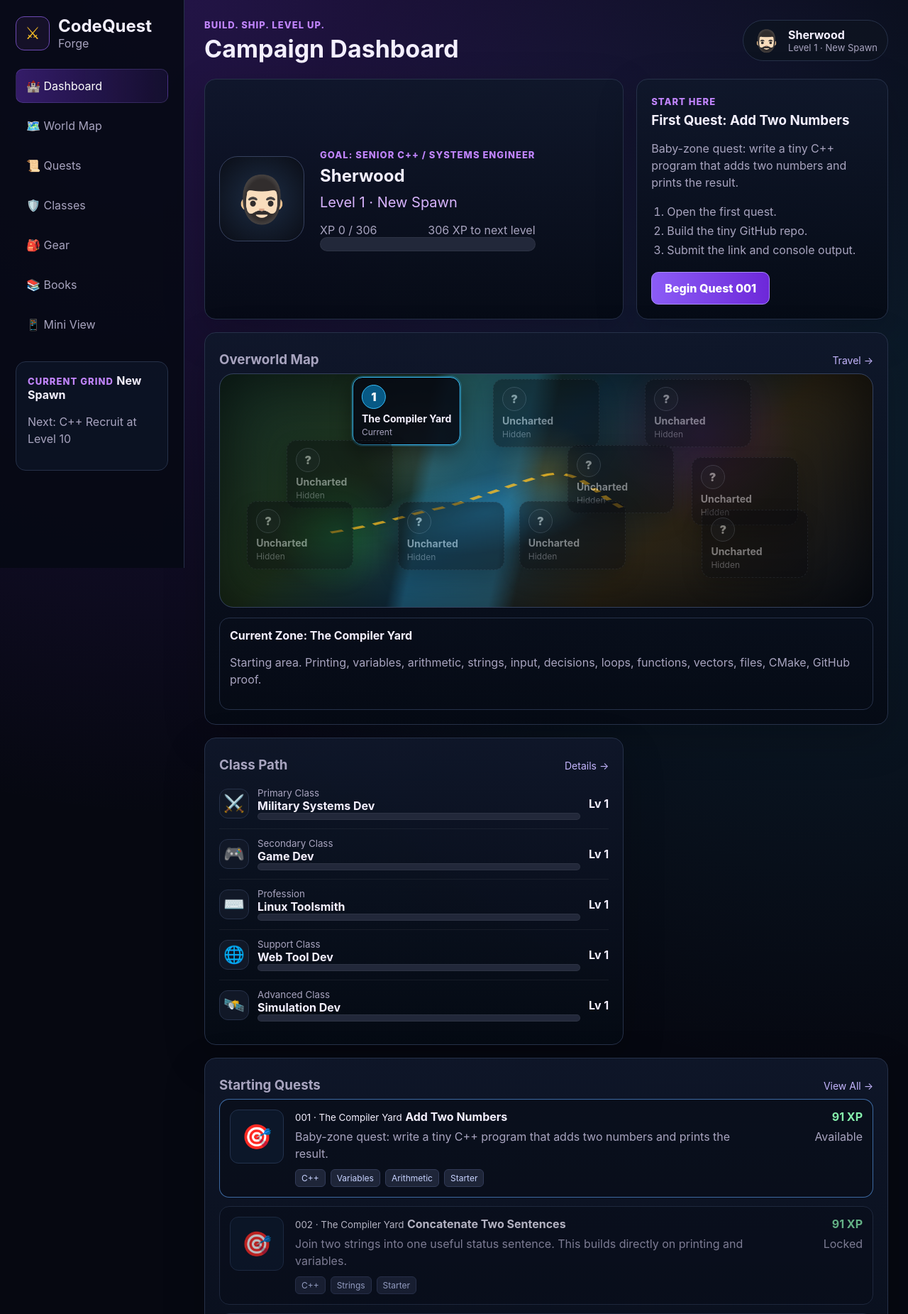
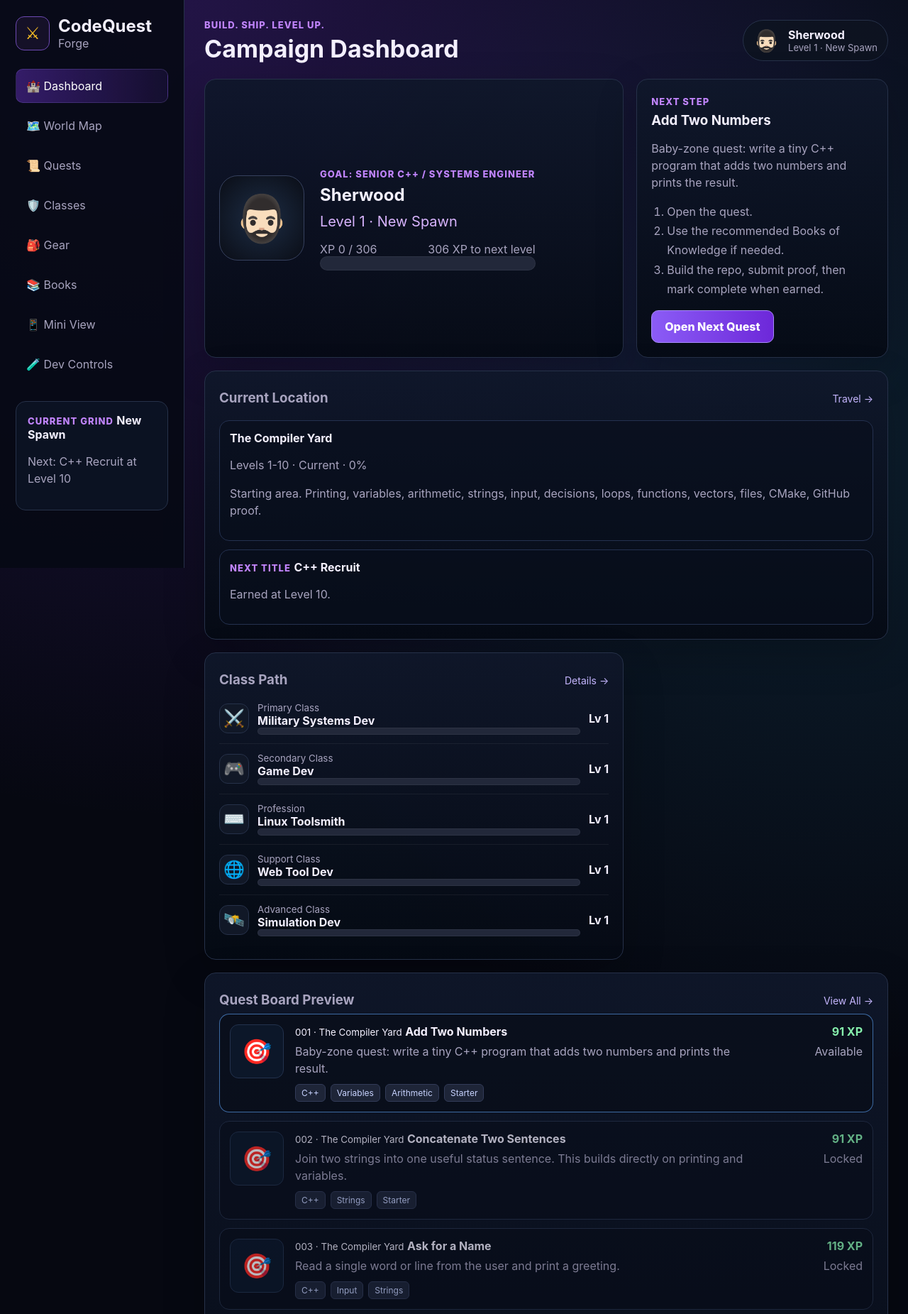
Before and after one commit to PaulFSherwood/codequest-forge, a FastAPI app: page / in a window 1280 px wide. Shown: the top 1851 px of the page at 71% size. Run offline with FastAPI, Linux system fonts and the light colour scheme; data that the repository does not hold is empty.

Commit message:
UI update.

```diff
--- a/app/main.py
+++ b/app/main.py
@@ -12,7 +12,7 @@ from . import storage
 
 ROOT = Path(__file__).resolve().parents[1]
 
-app = FastAPI(title="CodeQuest Forge", version="0.5.2")
+app = FastAPI(title="CodeQuest Forge", version="0.5.3")
 DATA_IMAGES_DIR = ROOT / "data" / "images"
 DATA_IMAGES_DIR.mkdir(parents=True, exist_ok=True)
 app.mount("/static", StaticFiles(directory=ROOT / "app" / "static"), name="static")
@@ -154,6 +154,31 @@ def undo_quest(quest_id: str):
     return RedirectResponse(url=f"/quest/{quest_id}?undone=1", status_code=303)
 
 
+
+
+@app.get("/admin", response_class=HTMLResponse)
+def admin(request: Request):
+    return render(request, "admin.html")
+
+
+@app.post("/admin/level")
+def admin_set_level(level: int = Form(...)):
+    storage.set_dev_level(level)
+    return RedirectResponse(url="/admin?level=1", status_code=303)
+
+
+@app.post("/admin/xp")
+def admin_adjust_xp(delta: int = Form(...)):
+    storage.adjust_dev_xp(delta)
+    return RedirectResponse(url="/admin?xp=1", status_code=303)
+
+
+@app.post("/admin/clear-dev")
+def admin_clear_dev():
+    storage.clear_dev_state()
+    return RedirectResponse(url="/admin?cleared=1", status_code=303)
+
+
 @app.get("/api/state")
 def api_state():
     return storage.state()
--- a/app/static/styles.css
+++ b/app/static/styles.css
@@ -519,3 +519,72 @@ input, textarea { width: 100%; border: 1px solid #334155; background: #060b14; c
   .mmo-progress-overlay,
   .mmo-events-overlay { position: absolute; }
 }
+
+.admin-form {
+  display: grid;
+  gap: 10px;
+  margin-top: 14px;
+}
+.admin-form input {
+  background: #080f1d;
+  border: 1px solid #293654;
+  border-radius: 10px;
+  color: #f8fafc;
+  padding: 10px 12px;
+}
+.admin-buttons {
+  display: flex;
+  flex-wrap: wrap;
+  gap: 10px;
+  margin-top: 14px;
+}
+.admin-buttons button,
+.button.danger {
+  border: 1px solid #3b4567;
+  border-radius: 10px;
+  padding: 10px 12px;
+  background: #111b2f;
+  color: #e2e8f0;
+  cursor: pointer;
+}
+.button.danger {
+  background: #3a1220;
+  border-color: #7f1d1d;
+}
+.dashboard-current-zone,
+.next-unlock-box {
+  border: 1px solid #24314f;
+  border-radius: 14px;
+  padding: 14px;
+  background: rgba(8, 15, 29, 0.65);
+  margin-top: 12px;
+}
+.completed-quests-box {
+  margin-top: 22px;
+  border: 1px solid #26324d;
+  border-radius: 14px;
+  background: rgba(8, 15, 29, 0.7);
+  padding: 12px;
+}
+
+.completed-quests-box summary {
+  cursor: pointer;
+  color: #94a3b8;
+  font-weight: 700;
+  padding: 8px;
+}
+
+.completed-list {
+  margin-top: 12px;
+}
+
+.quest-card.completed {
+  opacity: 0.45;
+  filter: grayscale(0.75);
+  border-color: #334155;
+}
+
+.quest-card.completed:hover {
+  opacity: 0.8;
+  filter: grayscale(0.25);
+}
--- a/app/templates/base.html
+++ b/app/templates/base.html
@@ -4,7 +4,7 @@
   <meta charset="utf-8" />
   <meta name="viewport" content="width=device-width, initial-scale=1" />
   <title>{% block title %}CodeQuest Forge{% endblock %}</title>
-  <link rel="stylesheet" href="/static/styles.css?v=0.5.2" />
+  <link rel="stylesheet" href="/static/styles.css?v=0.5.3" />
 </head>
 <body>
   <div class="app-shell">
@@ -24,6 +24,7 @@
         <a href="/gear" class="{% if request.url.path == '/gear' %}active{% endif %}">🎒 Gear</a>
         <a href="/books" class="{% if request.url.path.startswith('/book') or request.url.path == '/books' %}active{% endif %}">📚 Books</a>
         <a href="/mini" class="{% if request.url.path == '/mini' %}active{% endif %}">📱 Mini View</a>
+        <a href="/admin" class="{% if request.url.path == '/admin' %}active{% endif %}">🧪 Dev Controls</a>
       </nav>
       <div class="side-card">
         <span class="eyebrow">Current Grind</span>
--- a/app/templates/dashboard.html
+++ b/app/templates/dashboard.html
@@ -1,8 +1,9 @@
 {% extends "base.html" %}
 {% block heading %}Campaign Dashboard{% endblock %}
 {% block content %}
+{% set current_zone = state.current_zone %}
+{% set next_quest = state.next_quest %}
 {% set start_quest = state.quests | selectattr('id', 'equalto', state.profile.start_quest_id) | list | first %}
-{% set current_zone = state.zones | selectattr('status', 'equalto', 'Current') | list | first %}
 <section class="grid dashboard-grid">
   <article class="panel hero-panel">
     <div class="portrait">🧔🏻‍♂️</div>
@@ -10,41 +11,47 @@
       <span class="eyebrow">Goal: {{ state.profile.main_goal }}</span>
       <h2>{{ state.profile.name }}</h2>
       <p class="title-text">Level {{ state.profile.level }} · {{ state.profile.current_title }}</p>
-      <div class="xp-line"><span>XP {{ "{:,}".format(state.profile.xp) }} / {{ "{:,}".format(state.profile.xp_next) }}</span><span>{{ state.profile.xp_next - state.profile.xp }} XP to next level</span></div>
+      <div class="xp-line">
+        <span>XP {{ "{:,}".format(state.profile.xp) }} / {{ "{:,}".format(state.profile.xp_next) }}</span>
+        <span>{{ state.profile.xp_next - state.profile.xp }} XP to next level</span>
+      </div>
       <div class="progress"><span style="width: {{ (state.profile.xp / state.profile.xp_next * 100)|round|int }}%"></span></div>
+      {% if state.profile.dev_xp_adjustment != 0 %}
+      <p class="muted">Dev XP adjustment: {{ state.profile.dev_xp_adjustment }} · <a href="/admin">controls</a></p>
+      {% endif %}
     </div>
   </article>
 
   <article class="panel start-panel">
-    <span class="eyebrow">Start Here</span>
-    <h3>First Quest: {{ start_quest.name }}</h3>
-    <p>{{ start_quest.summary }}</p>
+    {% if next_quest and next_quest.status != 'Completed' %}
+    <span class="eyebrow">Next Step</span>
+    <h3>{{ next_quest.name }}</h3>
+    <p>{{ next_quest.summary }}</p>
     <ol class="start-list">
-      <li>Open the first quest.</li>
-      <li>Build the tiny GitHub repo.</li>
-      <li>Submit the link and console output.</li>
+      <li>Open the quest.</li>
+      <li>Use the recommended Books of Knowledge if needed.</li>
+      <li>Build the repo, submit proof, then mark complete when earned.</li>
     </ol>
-    <a class="button" href="/quest/{{ start_quest.id }}">Begin Quest 001</a>
+    <a class="button" href="/quest/{{ next_quest.id }}">Open Next Quest</a>
+    {% else %}
+    <span class="eyebrow">Campaign Complete</span>
+    <h3>All visible quests are complete.</h3>
+    <p>You cleared the current quest spine. Use Dev Controls while testing, or add the next campaign pack.</p>
+    <a class="button" href="/admin">Open Dev Controls</a>
+    {% endif %}
   </article>
 
   <article class="panel map-panel wide">
-    <div class="panel-title"><h3>Overworld Map</h3><a href="/map">Travel →</a></div>
-    <div class="overworld compact">
-      <div class="map-river"></div>
-      <svg class="map-paths" viewBox="0 0 100 100" preserveAspectRatio="none" aria-hidden="true">
-        <path d="M17 68 C26 64, 29 60, 33 58 S43 49,49 44 S57 51,62 58" />
-      </svg>
-      {% for zone in state.zones %}
-      <a href="/map#{{ zone.id }}" class="map-node {{ zone.status|lower }}" style="left: {{ zone.x }}%; top: {{ zone.y }}%;">
-        <span class="node-dot">{% if zone.status == 'Hidden' %}?{% elif zone.status == 'Locked' %}🔒{% else %}{{ loop.index }}{% endif %}</span>
-        <strong>{% if zone.status == 'Hidden' %}Uncharted{% else %}{{ zone.name }}{% endif %}</strong>
-        <small>{{ zone.status }}</small>
-      </a>
-      {% endfor %}
+    <div class="panel-title"><h3>Current Location</h3><a href="/map">Travel →</a></div>
+    <div class="current-zone dashboard-current-zone">
+      <strong>{{ current_zone.name }}</strong>
+      <p>Levels {{ current_zone.range }} · {{ current_zone.status|default('Known') }} · {{ current_zone.progress|default(0) }}%</p>
+      <p>{{ current_zone.summary }}</p>
     </div>
-    <div class="current-zone">
-      <strong>Current Zone: {{ current_zone.name }}</strong>
-      <p>{{ current_zone.summary }}</p>
+    <div class="next-unlock-box">
+      <span class="eyebrow">Next Title</span>
+      <strong>{{ state.profile.next_title }}</strong>
+      <p>Earned at Level {{ state.profile.next_title_level }}.</p>
     </div>
   </article>
 
@@ -64,11 +71,11 @@
   </article>
 
   <article class="panel wide">
-    <div class="panel-title"><h3>Starting Quests</h3><a href="/quests">View All →</a></div>
+    <div class="panel-title"><h3>Quest Board Preview</h3><a href="/quests">View All →</a></div>
     <div class="quest-list">
       {% set visible_start = state.quests | rejectattr('status', 'equalto', 'Hidden') | sort(attribute='recommended_level') | list %}
       {% for quest in visible_start %}
-      {% if loop.index <= 5 %}
+      {% if loop.index <= 6 %}
       <a class="quest-card {{ quest.status|lower }}" href="/quest/{{ quest.id }}">
         <div class="quest-icon">{% if 'Boss' in quest.tags %}👹{% elif 'Linux' in quest.tags %}⌨️{% else %}🎯{% endif %}</div>
         <div>
@@ -103,14 +110,13 @@
     {% endfor %}
   </article>
 
-
   <article class="panel">
     <div class="panel-title"><h3>Books of Knowledge</h3><a href="/books">Study →</a></div>
     {% set unlocked_books = state.books | selectattr('unlocked') | list %}
-    <p class="muted">Concept help unlocks as you prove the foundation. No 2D arrays before loops and arrays.</p>
+    <p class="muted">Books teach. Quests prove. Dungeons combine the skills.</p>
     <div class="book-mini-list">
       {% for book in unlocked_books[:5] %}
-      <a href="/book/{{ book.id }}" class="book-chip unlocked">Lv {{ book.book_level }} · {{ book.concept }}</a>
+      <a href="/book/{{ book.id }}" class="book-chip unlocked">Lv {{ book.book_level }} · {{ book.concept }} · {{ book.status }}</a>
       {% endfor %}
     </div>
   </article>
```
Also changed, not shown: PATCH_NOTES.md (+9 -0 lines), app/storage.py (+85 -1 lines), app/templates/admin.html (added, +48 -0 lines), app/templates/quests.html (+40 -2 lines), README.md.
